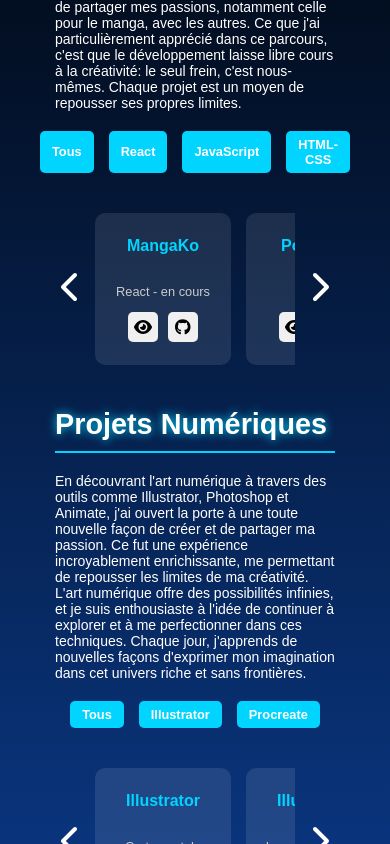
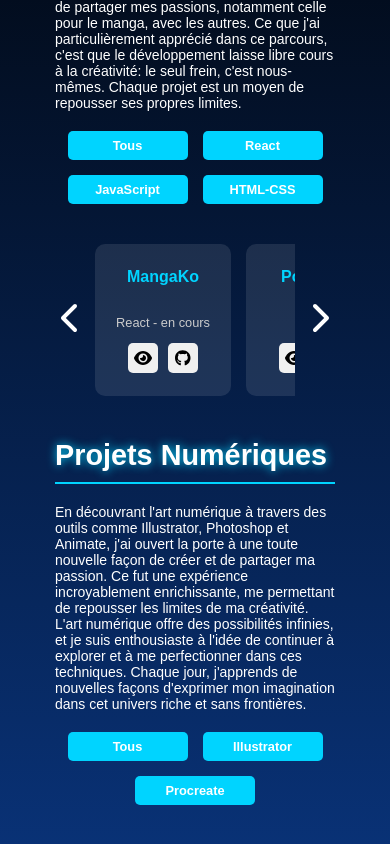
Before and after one commit to yukooome/Portfolio, a React (Vite) app in the folder my-portfolio/: page / in a window 390 px wide. Shown: the part 1400-2244 px from the top of the page. Built offline with nearby package versions, Linux system fonts and the light colour scheme.

Commit message:
responsive btn filtre

```diff
--- a/my-portfolio/src/components/Projects.css
+++ b/my-portfolio/src/components/Projects.css
@@ -235,6 +235,7 @@
   justify-content: center;
   gap: 15px;
   margin: 20px 0;
+  flex-wrap: wrap; /* Pour s'assurer que les boutons se réorganisent sur les petits écrans */
 }
 
 /* Style des boutons de filtre */
@@ -248,6 +249,8 @@
   font-weight: bold;
   cursor: pointer;
   transition: background-color 0.3s ease, transform 0.3s ease;
+  flex-grow: 0; /* Assure-toi que les boutons ne s'étendent pas de manière disproportionnée */
+  min-width: 120px; /* Fixe une taille minimale */
 }
 
 /* Effet au survol des boutons */
@@ -291,6 +294,11 @@
   .icon {
     font-size: 20px; /* Réduire la taille des icônes */
   }
+
+  .filter-btn {
+    font-size: 0.95rem;
+    padding: 9px 18px;
+  }
 }
 
 @media (max-width: 768px) {
@@ -326,8 +334,8 @@
   }
 
   .filter-btn {
+    font-size: 0.9rem;
     padding: 8px 16px;
-    font-size: 0.9rem;
   }
 
 }
@@ -369,7 +377,7 @@
   }
 
   .filter-btn {
-    padding: 6px 12px;
     font-size: 0.8rem;
+    padding: 7px 14px;
   }
 }
```
